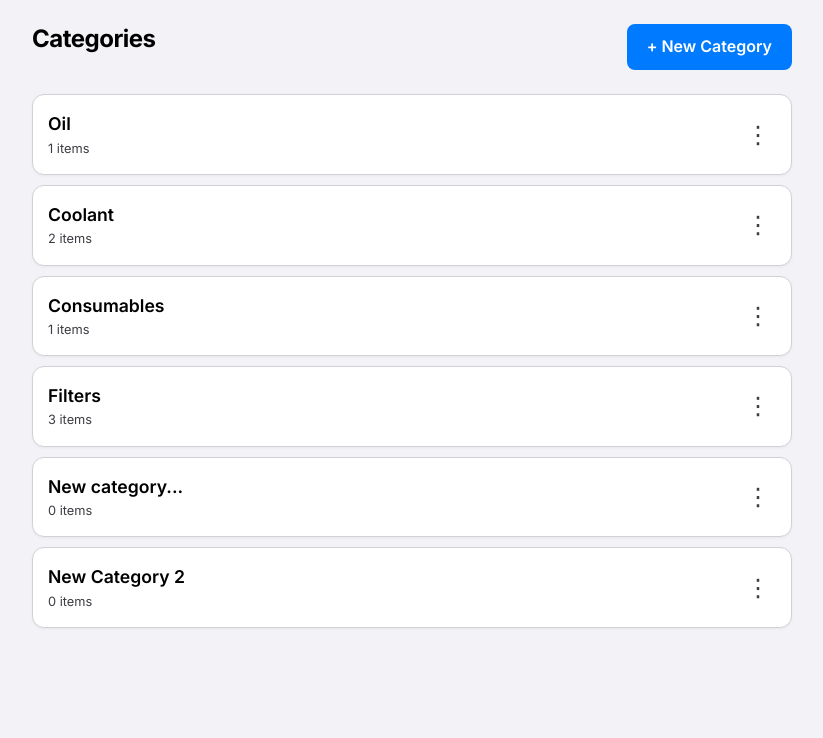
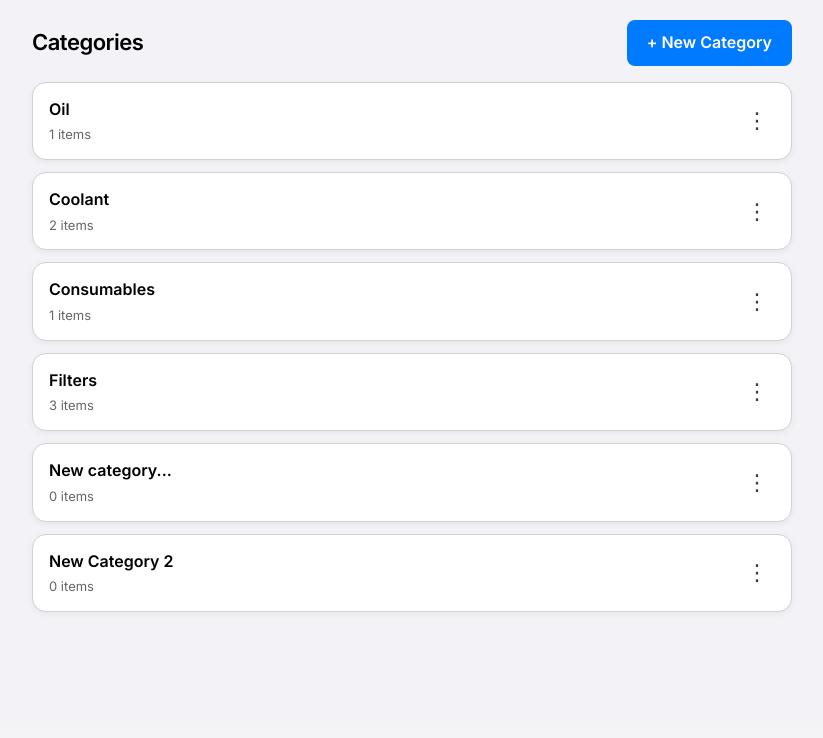
Before and after one commit to Irshaduu/formula-stock, a Django app: page /manage/categories/ in a window 1280 px wide. Shown: the part 70-808 px from the top of the page, without its empty margins (228-1051 px from the left). After the commit the page ends 682 px from the top, so only its background shows below. Run offline with Django 4.2, Linux system fonts and the light colour scheme; a user stored in the database is signed in; data comes from the database, SQL or seed files in the repository; both versions use the stored data as it was after the commit.

Commit message:
fix: Restrict SubCategory deletion to superusers & updated visual assets

```diff
--- a/consumables/templates/consumables/edit_subcategory.html
+++ b/consumables/templates/consumables/edit_subcategory.html
@@ -15,6 +15,7 @@
     <button type="submit" class="btn btn-primary" style="margin-top: 20px; width: 100%;">Save Changes</button>
 </form>
 
+{% if request.user.is_superuser %}
 <div style="margin-top: 30px; border-top: 1px solid var(--border-color); padding-top: 20px;">
     <h3 style="color: #ef4444; font-size: 1rem;">Danger Zone</h3>
     <p style="color: var(--text-secondary); font-size: 0.9rem;">Deleting this subcategory will remove ALL items inside
@@ -24,4 +25,5 @@
         onclick="return confirm('Are you sure you want to delete this SubCategory? ITEMS WILL BE LOST!')">Delete
         SubCategory</a>
 </div>
+{% endif %}
 {% endblock %}
--- a/consumables/templates/consumables/manage_categories.html
+++ b/consumables/templates/consumables/manage_categories.html
@@ -1,32 +1,131 @@
 {% extends 'consumables/base.html' %}
 
 {% block content %}
-<div style="display: flex; justify-content: space-between; align-items: center; margin-bottom: 20px;">
+<style>
+/* Header */
+.page-header {
+    display: flex;
+    justify-content: space-between;
+    align-items: center;
+    margin-bottom: 16px;
+}
+
+.page-header h2 {
+    margin: 0;
+    font-size: 22px;
+    font-weight: 600;
+}
+
+/* Category Card */
+.item-card {
+    display: flex;
+    align-items: center;
+    justify-content: space-between;
+    background: #fff;
+    border-radius: 14px;
+    padding: 14px 16px;
+    margin-bottom: 12px;
+    box-shadow: 0 2px 6px rgba(0,0,0,0.06);
+}
+
+/* Clickable area */
+.item-link {
+    text-decoration: none;
+    color: inherit;
+    flex: 1;
+}
+
+/* Info */
+.item-name {
+    font-size: 16px;
+    font-weight: 600;
+}
+
+.item-stock {
+    font-size: 13px;
+    color: #666;
+    margin-top: 2px;
+}
+
+/* Three-dot menu */
+.details-dropdown {
+    position: relative;
+}
+
+.details-dropdown summary {
+    list-style: none;
+    cursor: pointer;
+    font-size: 22px;
+    padding: 4px 8px;
+    border-radius: 50%;
+}
+
+.details-dropdown summary::-webkit-details-marker {
+    display: none;
+}
+
+/* Dropdown */
+.dropdown-menu {
+    position: absolute;
+    right: 0;
+    top: 28px;
+    background: #fff;
+    border-radius: 10px;
+    box-shadow: 0 8px 24px rgba(0,0,0,0.12);
+    overflow: hidden;
+    min-width: 120px;
+    z-index: 10;
+}
+
+.dropdown-menu a {
+    display: block;
+    padding: 10px 14px;
+    font-size: 14px;
+    text-decoration: none;
+    color: #333;
+}
+
+.dropdown-menu a:hover {
+    background: #f2f2f2;
+}
+
+.text-danger {
+    color: #d9534f;
+}
+</style>
+
+<div class="page-header">
     <h2>Categories</h2>
-    <a href="{% url 'add_category' %}" class="btn btn-primary">+ New Category</a>
+    <a href="{% url 'add_category' %}" class="btn btn-primary btn-sm">
+        + New Category
+    </a>
 </div>
 
 {% for category in categories %}
 <div class="item-card">
-    <a href="{% url 'category_detail' category.id %}"
-        style="text-decoration: none; color: inherit; flex-grow: 1; display: flex; align-items: center;">
-        <div class="item-info">
-            <div class="item-name">{{ category.name }}</div>
-            <div class="item-stock">{{ category.items.count }} items</div>
-        </div>
+
+    <a href="{% url 'category_detail' category.id %}" class="item-link">
+        <div class="item-name">{{ category.name }}</div>
+        <div class="item-stock">{{ category.items.count }} items</div>
     </a>
 
     <details class="details-dropdown">
         <summary>&#8942;</summary>
         <div class="dropdown-menu">
             <a href="{% url 'edit_category' category.id %}"
-                onclick="return confirm('Edit {{ category.name }}?')">Edit</a>
+               onclick="return confirm('Edit {{ category.name }}?')">
+                Edit
+            </a>
             {% if request.user.is_superuser %}
-            <a href="{% url 'delete_category' category.id %}" class="text-danger"
-                onclick="return confirm('Delete category {{ category.name }}? All items inside will be lost!')">Delete</a>
+            <a href="{% url 'delete_category' category.id %}"
+               class="text-danger"
+               onclick="return confirm('Delete category {{ category.name }}? All items inside will be lost!')">
+                Delete
+            </a>
             {% endif %}
         </div>
     </details>
+
 </div>
 {% endfor %}
 {% endblock %}
```
Also changed, not shown: consumables/templates/consumables/leaderboard.html (+40 -16 lines), consumables/templates/consumables/today.html (+75 -20 lines), consumables/static/images/pepsi.png (added), db.sqlite3.
